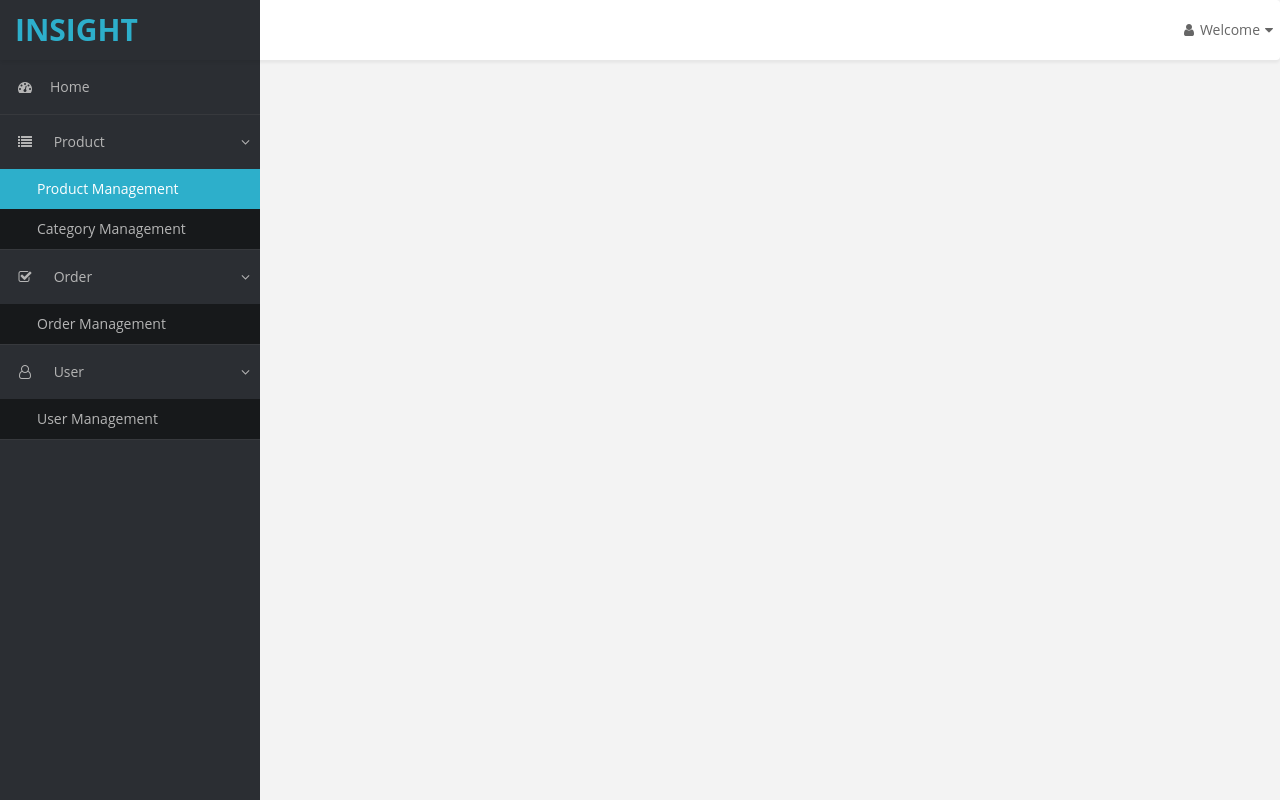
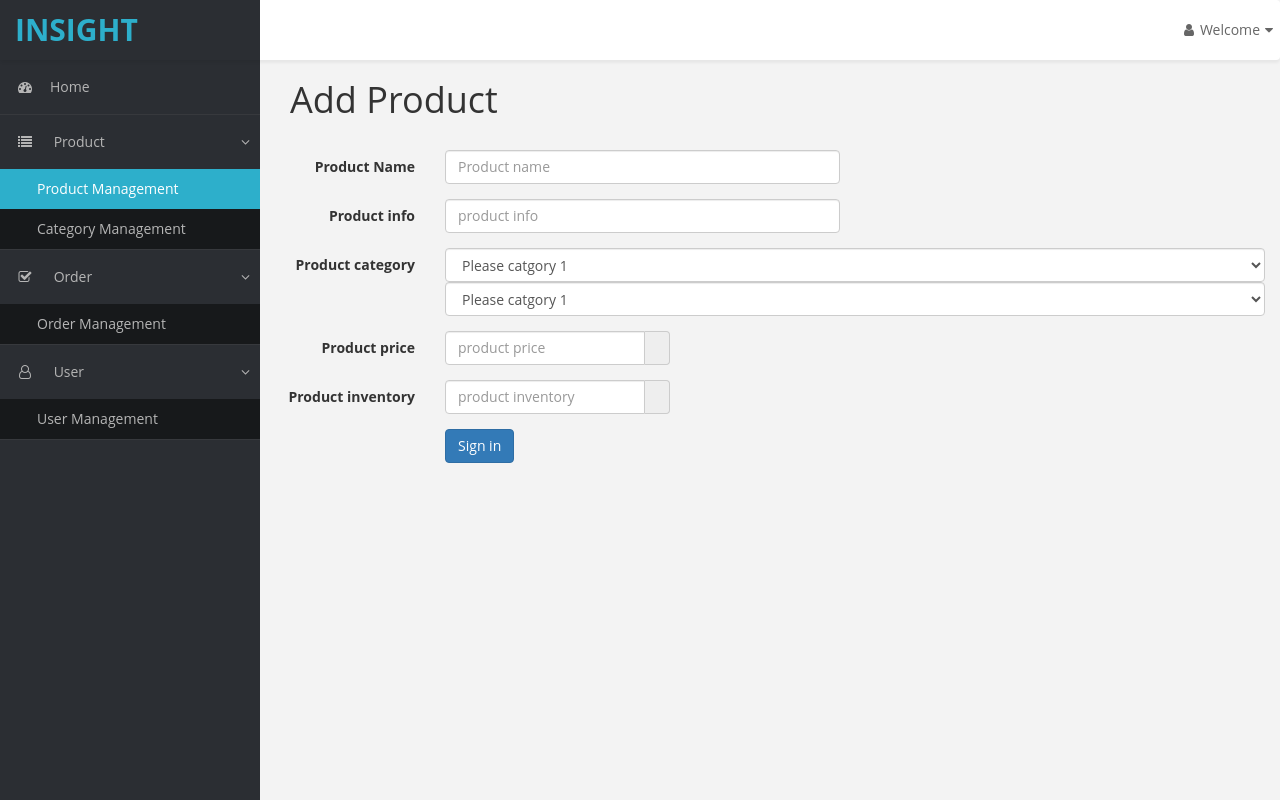
Before and after one commit to benjaminhuanghuang/react-ecommerce, a React app: page /product/save in a window 1280 px wide. Built offline with nearby package versions, Linux system fonts and the light colour scheme.

Commit message:
add product

```diff
--- a/src/component/layout/index.jsx
+++ b/src/component/layout/index.jsx
@@ -1,6 +1,8 @@
 import React from 'react';
 //
 import './theme.css';
+import './index.scss';
+
 import NavTop from 'component/nav-top/index.jsx';
 import NavSide from 'component/nav-side/index.jsx';
 
--- /dev/null
+++ b/src/component/layout/index.scss
@@ -0,0 +1,5 @@
+.page-header-right{
+    position: absolute;
+    right: 15px;
+    top: 12px;
+}
--- a/src/page/product/index/index.jsx
+++ b/src/page/product/index/index.jsx
@@ -35,12 +35,11 @@ class ProductList extends React.Component {
     }
 
     loadProductList() {
-        let listParam ={}
+        let listParam = {}
         listParam.listType = this.state.listType;
         listParam.pageNum = this.state.pageNum;
 
-        if(this.state.listType === 'search')
-        {
+        if (this.state.listType === 'search') {
             listParam.searchType = this.state.searchType;
             listParam.keyword = this.state.searchKeyword;
         }
@@ -87,7 +86,7 @@ class ProductList extends React.Component {
             pageNum: 1,
             searchType,
             searchKeyword
-        }, ()=>{
+        }, () => {
             this.loadProductList();
         });
 
@@ -133,7 +132,14 @@ class ProductList extends React.Component {
         });
         return (
             <div id="page-wrapper">
-                <PageTitle title="Product List" />
+                <PageTitle title="Product List">
+                    <div className="page-header-right">
+                        <Link className="btn btn-primary" to="/product/save">
+                            <i className="fa fa-plus"></i>
+                            <span>Add Product</span>
+                        </Link>
+                    </div>
+                </PageTitle>
                 <ListSearch onSearch={(searchType, searchKeyword) => this.onSearch(searchType, searchKeyword)} />
                 <TableList tableHeads={tableHeads}>
                     {listBody}
--- /dev/null
+++ b/src/page/product/index/save.jsx
@@ -0,0 +1,84 @@
+/*
+    Copy inline from bootstrap 3.37
+    https://getbootstrap.com/docs/3.3/css/#forms
+*/
+
+import React from 'react';
+import { Link } from 'react-router-dom';
+//
+import PageTitle from 'component/page-title/index.jsx';
+//
+import Product from 'service/product-service.jsx'
+import MUtil from 'util/mm.jsx';
+
+const _mm = new MUtil();
+const _product = new Product();
+
+class ProductSave extends React.Component {
+    constructor(props) {
+        super(props);
+    }
+
+    render() {
+        return (
+            <div id="page-wrapper">
+                <PageTitle title="Add Product" />
+                <form className="form-horizontal">
+                    <div className="form-group">
+                        <label className="col-sm-2 control-label">Product Name</label>
+                        <div className="col-sm-5">
+                            <input type="text" className="form-control" placeholder="Product name" />
+                        </div>
+                    </div>
+                    <div className="form-group">
+                        <label className="col-sm-2 control-label">Product info</label>
+                        <div className="col-sm-5">
+                            <input type="text" className="form-control" placeholder="product info" />
+                        </div>
+                    </div>
+                    <div className="form-group">
+                        <label className="col-sm-2 control-label">Product category</label>
+                        <div className="col-sm-10">
+                            <select name="" className="form-control cate-select">
+                                <option value="">Please catgory 1</option>
+                            </select>
+                            <select name="" className="form-control cate-select">
+                                <option value="">Please catgory 1</option>
+                            </select>
+                        </div>
+                    </div>
+
+                    <div className="form-group">
+                        <label className="col-sm-2 control-label">Product price</label>
+                        <div className="col-sm-3">
+                            <div className="input-group">
+                                <input type="number" className="form-control" placeholder="product price" />
+                                <span className="input-group-addon"></span>
+                            </div>
+                        </div>
+                    </div>
+
+                    <div className="form-group">
+                        <label className="col-sm-2 control-label">Product inventory</label>
+                        <div className="col-sm-3">
+                            <div className="input-group">
+                                <input type="number" className="form-control" placeholder="product inventory" />
+                                <span className="input-group-addon"></span>
+                            </div>
+                        </div>
+                    </div>
+
+                    <div className="form-group">
+                        <div className="col-sm-offset-2 col-sm-10">
+                            <button type="submit" className="btn btn-primary">Sign in</button>
+                        </div>
+                    </div>
+                </form>
+            </div>
+        );
+    }
+}
+
+
+
+export default ProductSave;
--- a/src/page/product/router.jsx
+++ b/src/page/product/router.jsx
@@ -2,6 +2,7 @@ import React from 'react';
 import { BrowserRouter as Router, Switch, Route, Link, Redirect } from 'react-router-dom';
 
 import ProductList from 'page/product/index/index.jsx';
+import ProductSave from 'page/product/index/save.jsx';
 
 
 class ProductRouter extends React.Component {
@@ -9,6 +10,7 @@ class ProductRouter extends React.Component {
         return (
                 <Switch>
                     <Route path="/product/list" component={ProductList} />
+                    <Route path="/product/save" component={ProductSave} />
                     <Redirect exact from="/product" to="/product/list" />
                 </Switch>
           )
```
